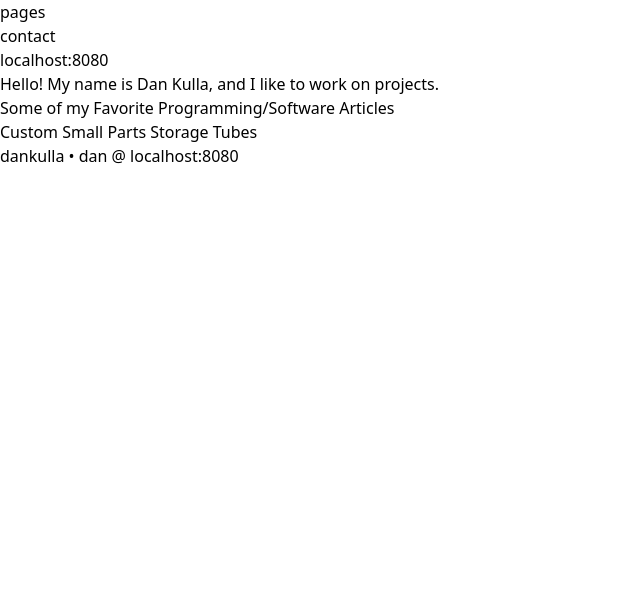
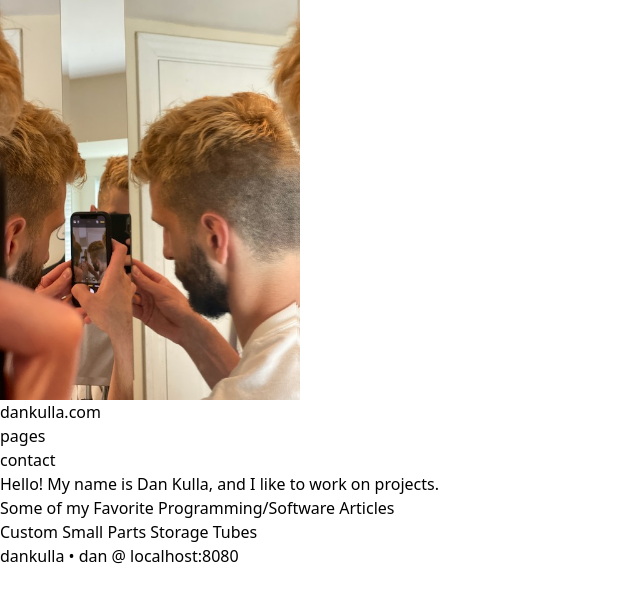
Before and after one commit to dkulla01/portfolio_website, an Eleventy site: page src/index.md in a window 1280 px wide. Shown: the whole page, without its empty margins (0-640 px from the left). Built offline with nearby package versions, Linux system fonts and the light colour scheme; Eleventy itself is replaced by a stand-in of ours; files that its build step writes are made by us from their sources; files whose address does not match are found by name.

Commit message:
add an image processing lib

```diff
--- a/package.json
+++ b/package.json
@@ -19,6 +19,7 @@
   "homepage": "https://github.com/dkulla01/portfolio_website#readme",
   "devDependencies": {
     "@11ty/eleventy": "^1.0.1",
+    "@11ty/eleventy-img": "^2.0.1",
     "html-minifier": "^4.0.0",
     "tailwindcss": "^3.1.6"
   }
--- a/src/_data/nav.json
+++ b/src/_data/nav.json
@@ -1,5 +1,9 @@
 {
   "navItems": [
+    {
+      "text": "dankulla.com",
+      "link": "/"
+    },
     {
       "text": "pages",
       "link": "/pages"
--- a/src/_includes/base.njk
+++ b/src/_includes/base.njk
@@ -12,8 +12,10 @@
   <main>
     <aside>
       <div class="w-60 h-full shadow-md bg-white px-1 absolute">
-        <div id="aside-photo"></div>
-        {% include "nav.njk" %}
+        <div id="aside-photo">
+          {% image "./src/images/haircut_mirror.jpeg", "a haircut I gave myself"%}
+        </div>
+        {% include 'nav.njk' %}
       </div>
     </aside>
     <article>
--- a/src/_includes/nav.njk
+++ b/src/_includes/nav.njk
@@ -1,15 +1,17 @@
 <nav>
   <ul class="relative">
-
     {% for navItem in nav.navItems %}
-      <li class="relative">
-        <a class="flex items-center text-sm py-4 px-6 h-12 overflow-hidden text-gray-700 text-ellipsis whitespace-nowrap rounded hover:rext-gray-900 hover:bg-gray-100 transition duration-300 ease-in-out"
-          href="{{ navItem.link }}">{{ navItem.text }}</a>
-      </li>
+      {% if page.url == navItem.link%}
+        <li class="relative ">
+          <a class="flex items-center text-sm py-4 px-6 h-12 overflow-hidden text-gray-900 text-ellipsis whitespace-nowrap rounded bg-gray-100"
+            href="{{ navItem.link }}">{{ navItem.text }}</a>
+        </li>
+      {% else %}
+        <li class="relative">
+          <a class="flex items-center text-sm py-4 px-6 h-12 overflow-hidden text-gray-700 text-ellipsis whitespace-nowrap rounded hover:text-gray-900 hover:bg-gray-100 transition duration-300 ease-in-out"
+            href="{{ navItem.link }}">{{ navItem.text }}</a>
+        </li>
+      {% endif %}
     {% endfor %}
-    <li class="relative">
-      <a class="flex items-center text-sm py-4 px-6 h-12 overflow-hidden text-gray-700 text-ellipsis whitespace-nowrap rounded hover:rext-gray-900 hover:bg-gray-100 transition duration-300 ease-in-out"
-        href="{{ meta.url }}">{{ meta.url }}</a>
-    </li>
   </ul>
 </nav>
```
Also changed, not shown: .eleventy.js, src/images/haircut_mirror.jpeg (added), 1 other file.
